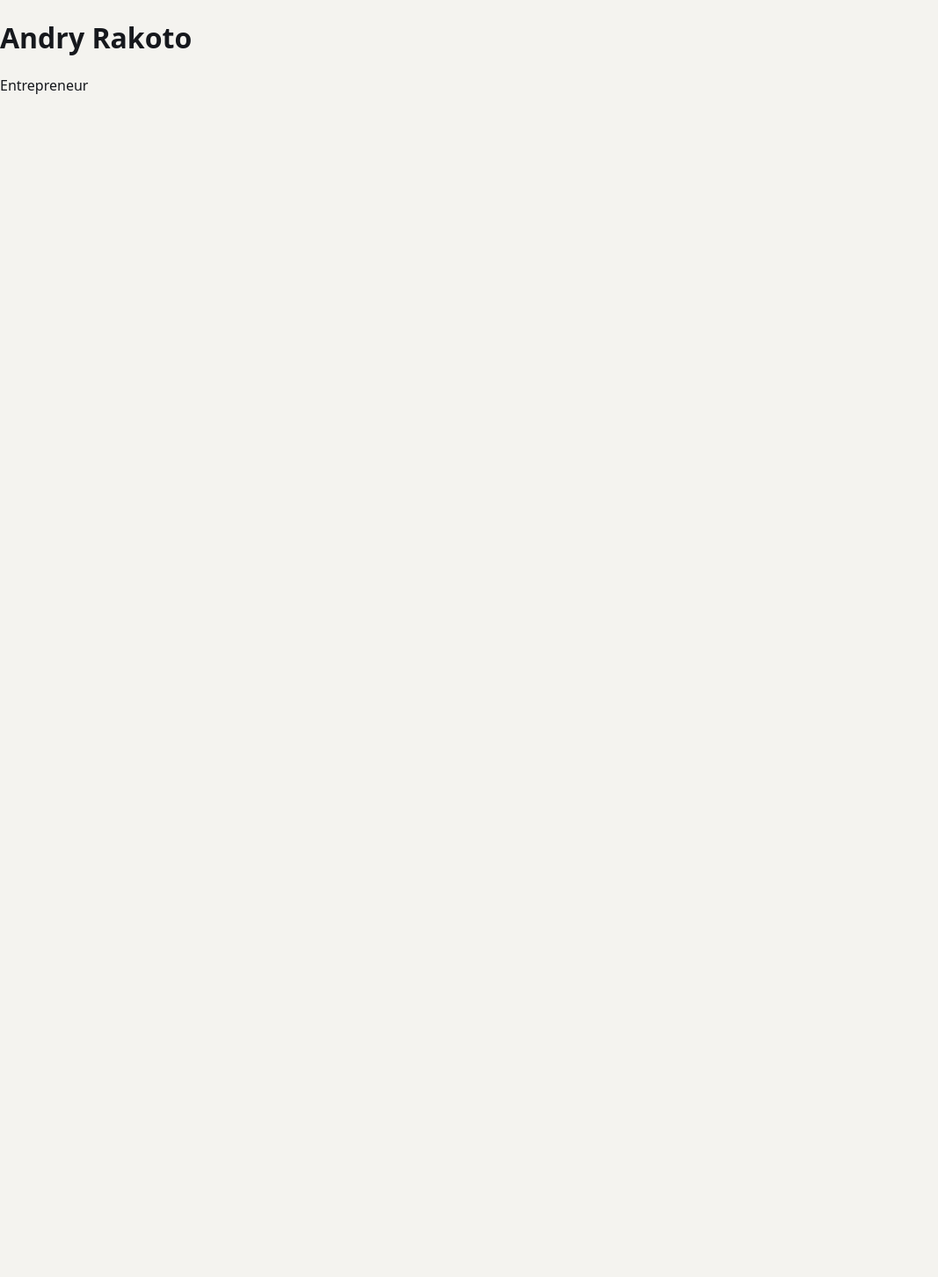
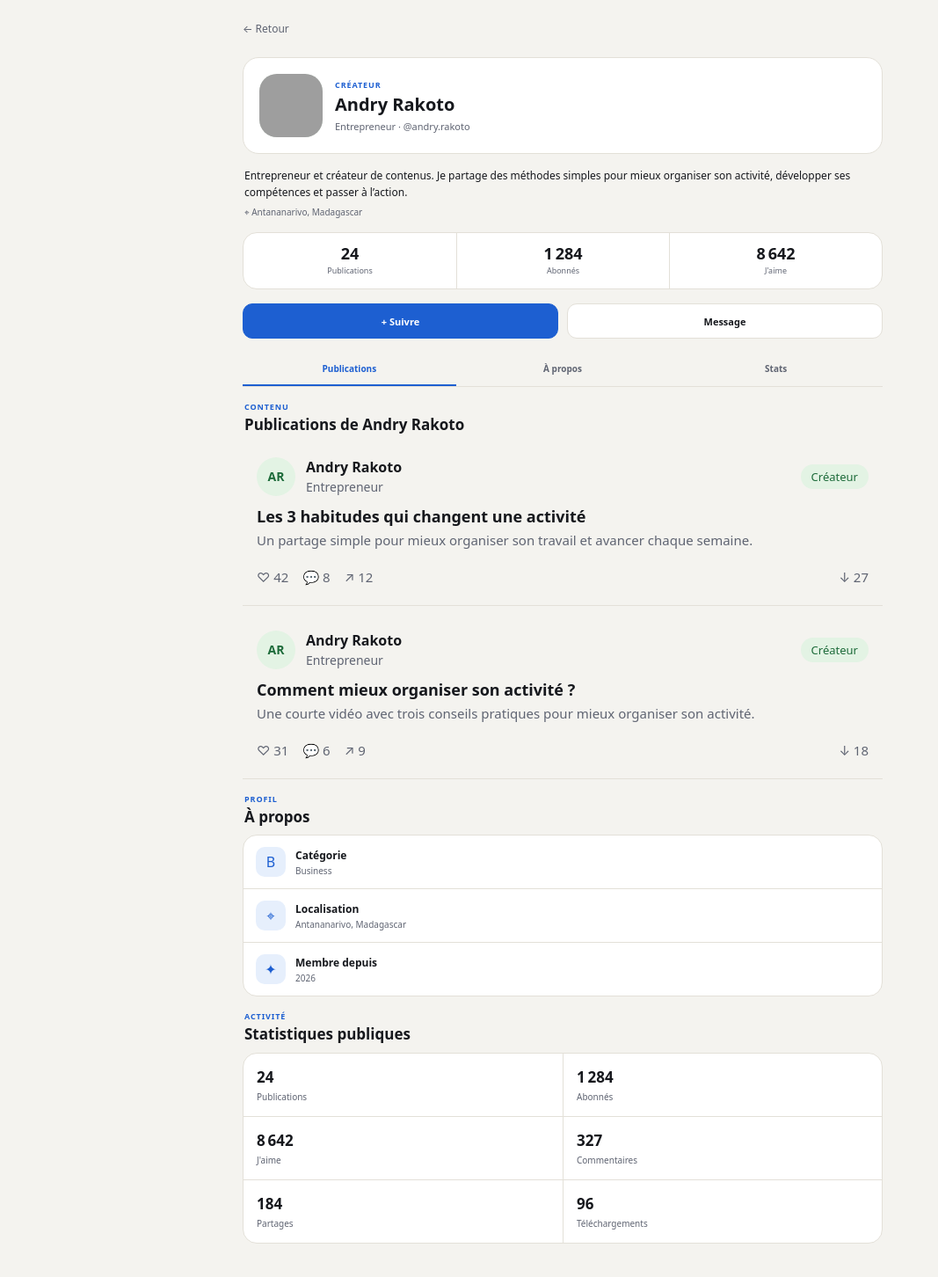
Before and after one commit to Malalatina586/AR10P, a Next.js app: page /createur/andry.rakoto in a window 1280 px wide. Shown: the top 1452 px of the page at 88% size, without its empty margins (0-1067 px from the left). Before the commit the page ends 800 px from the top, so only its background shows below. Built offline with nearby package versions, Linux system fonts and the light colour scheme; grey boxes are pictures that could not be loaded.

Commit message:
fix: restore public creator profile

```diff
--- a/src/app/createur/[username]/page.tsx
+++ b/src/app/createur/[username]/page.tsx
@@ -1,5 +1,6 @@
+import Link from "next/link";
 import { notFound } from "next/navigation";
-import { CREATOR_PROFILES } from "@/lib/mock-data";
+import { CREATOR_PROFILES, FEED } from "@/lib/mock-data";
 
 type PageProps = {
   params: Promise<{ username: string }>;
@@ -16,10 +17,189 @@ export default async function CreatorProfilePage({ params }: PageProps) {
     notFound();
   }
 
+  const posts = FEED.filter(
+    (item) => item.type === "creator" && item.creator === profile.creator
+  );
+
   return (
-    <main>
-      <h1>{profile.creator}</h1>
-      <p>{profile.job}</p>
+    <main className="creator-public-page">
+      <div className="creator-public-topbar">
+        <Link href="/" className="back">
+          ← Retour
+        </Link>
+      </div>
+
+      <section className="creator-public-hero">
+        <div className="creator-public-avatar">
+          {profile.avatar ? (
+            <img src={profile.avatar} alt={profile.creator} />
+          ) : (
+            profile.creator
+              .split(" ")
+              .map((name) => name[0])
+              .join("")
+          )}
+        </div>
+
+        <div className="creator-public-identity">
+          <span className="profile-label">CRÉATEUR</span>
+          <h1>{profile.creator}</h1>
+          <p>
+            {profile.job} · @{profile.username}
+          </p>
+        </div>
+      </section>
+
+      <section className="creator-public-bio">
+        <p>{profile.bio}</p>
+        <span>⌖ {profile.location}</span>
+      </section>
+
+      <section className="creator-public-stats" aria-label="Statistiques publiques">
+        <div>
+          <strong>{profile.stats.publications}</strong>
+          <span>Publications</span>
+        </div>
+        <div>
+          <strong>{profile.stats.followers.toLocaleString("fr-FR")}</strong>
+          <span>Abonnés</span>
+        </div>
+        <div>
+          <strong>{profile.stats.likes.toLocaleString("fr-FR")}</strong>
+          <span>J&#39;aime</span>
+        </div>
+      </section>
+
+      <div className="creator-public-actions">
+        <button type="button" className="creator-follow">
+          + Suivre
+        </button>
+        <button type="button" className="creator-message">
+          Message
+        </button>
+      </div>
+
+      <nav className="creator-public-tabs" aria-label="Profil du créateur">
+        <a href="#publications">Publications</a>
+        <a href="#a-propos">À propos</a>
+        <a href="#stats">Stats</a>
+      </nav>
+
+      <section id="publications" className="creator-public-section">
+        <div className="profile-section-heading">
+          <div>
+            <span className="profile-label">CONTENU</span>
+            <h2>Publications de {profile.creator}</h2>
+          </div>
+        </div>
+
+        <div className="creator-public-posts">
+          {posts.map((post) => (
+            <article className="post" key={post.id}>
+              <header className="post-head">
+                <div className="avatar avatar-green">
+                  {profile.creator
+                    .split(" ")
+                    .map((name) => name[0])
+                    .join("")}
+                </div>
+
+                <div className="who">
+                  <strong>{profile.creator}</strong>
+                  <span>{profile.job}</span>
+                </div>
+
+                <span className="badge badge-green">Créateur</span>
+              </header>
+
+              <div className="post-body">
+                <div>
+                  <h3 className="post-title">{post.title}</h3>
+                  <p className="post-desc">{post.description}</p>
+                </div>
+              </div>
+
+              <div className="actions">
+                <span className="stat">♡ {post.likes}</span>
+                <span className="stat">💬 {post.comments}</span>
+                <span className="stat">↗ {post.shares}</span>
+                <span className="stat stat-static">↓ {post.type === "creator" ? post.downloads : 0}</span>
+              </div>
+            </article>
+          ))}
+        </div>
+      </section>
+
+      <section id="a-propos" className="creator-public-section">
+        <div className="profile-section-heading">
+          <div>
+            <span className="profile-label">PROFIL</span>
+            <h2>À propos</h2>
+          </div>
+        </div>
+
+        <div className="profile-list">
+          <div className="profile-list-item">
+            <span className="profile-list-icon">B</span>
+            <span>
+              <strong>Catégorie</strong>
+              <small>{profile.category}</small>
+            </span>
+          </div>
+
+          <div className="profile-list-item">
+            <span className="profile-list-icon">⌖</span>
+            <span>
+              <strong>Localisation</strong>
+              <small>{profile.location}</small>
+            </span>
+          </div>
+
+          <div className="profile-list-item">
+            <span className="profile-list-icon">✦</span>
+            <span>
+              <strong>Membre depuis</strong>
+              <small>2026</small>
+            </span>
+          </div>
+        </div>
+      </section>
+
+      <section id="stats" className="creator-public-section">
+        <div className="profile-section-heading">
+          <div>
+            <span className="profile-label">ACTIVITÉ</span>
+            <h2>Statistiques publiques</h2>
+          </div>
+        </div>
+
+        <div className="creator-public-detail-stats">
+          <div>
+            <strong>{profile.stats.publications}</strong>
+            <span>Publications</span>
+          </div>
+          <div>
+            <strong>{profile.stats.followers.toLocaleString("fr-FR")}</strong>
+            <span>Abonnés</span>
+          </div>
+          <div>
+            <strong>{profile.stats.likes.toLocaleString("fr-FR")}</strong>
+            <span>J&#39;aime</span>
+          </div>
+          <div>
+            <strong>{profile.stats.comments.toLocaleString("fr-FR")}</strong>
+            <span>Commentaires</span>
+          </div>
+          <div>
+            <strong>{profile.stats.shares.toLocaleString("fr-FR")}</strong>
+            <span>Partages</span>
+          </div>
+          <div>
+            <strong>{profile.stats.downloads.toLocaleString("fr-FR")}</strong>
+            <span>Téléchargements</span>
+          </div>
+        </div>
+      </section>
     </main>
   );
 }
```
